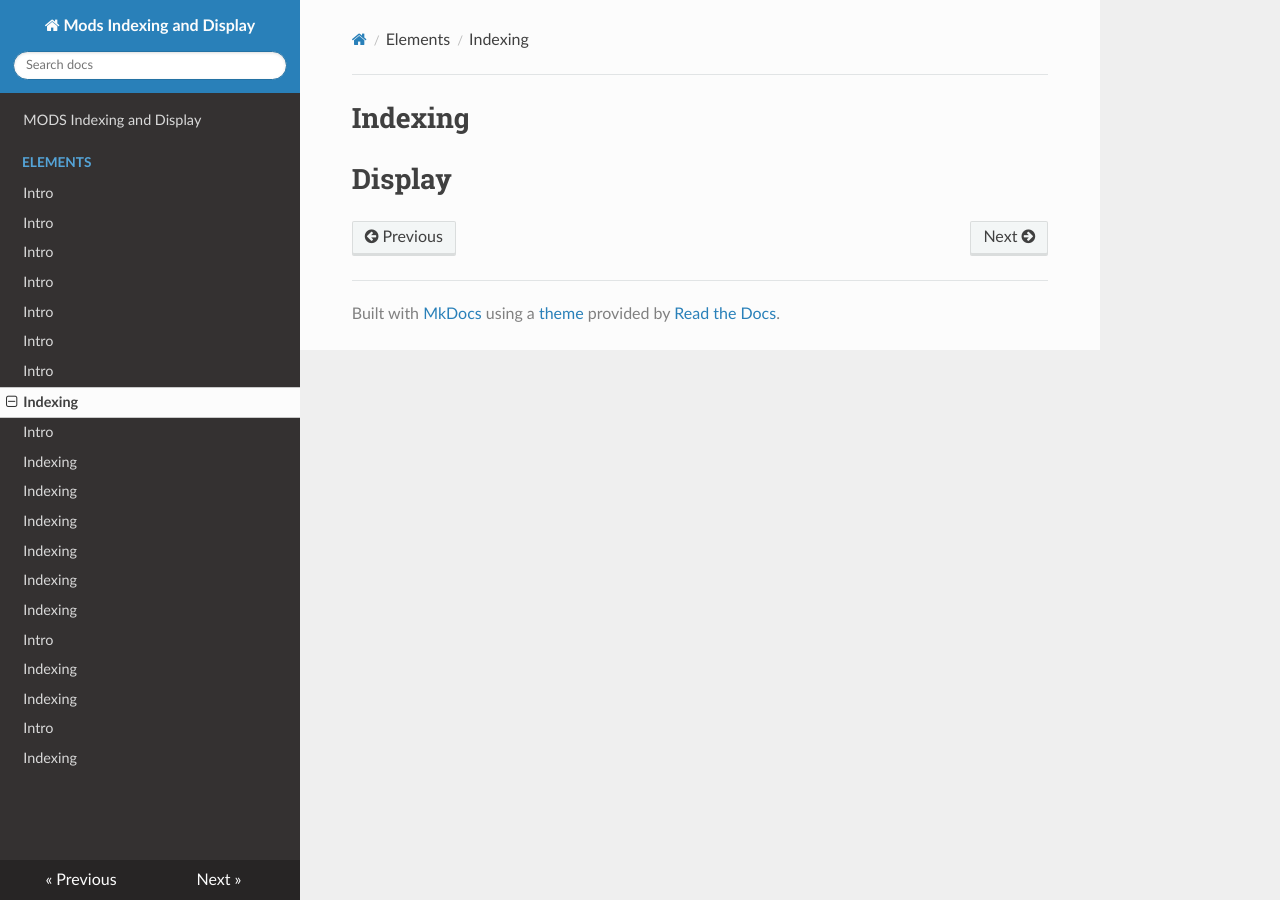
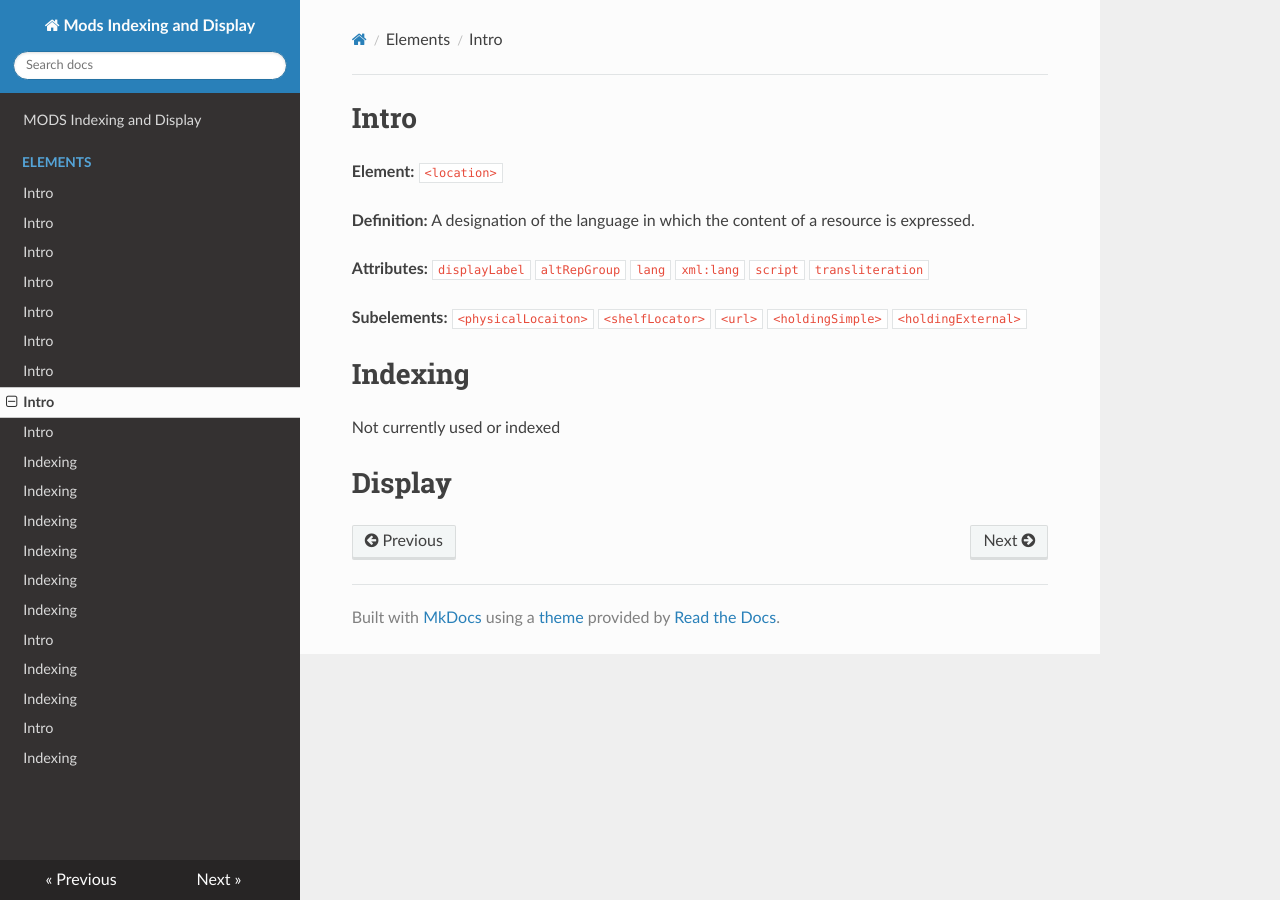
Before and after one commit to Brown-University-Library/mods-documenatation, an MkDocs documentation site: the page built from docs/elements/location.md, in a window 1280 px wide. Built offline with MkDocs 1.6.1, drawn with Linux system fonts in a browser that asks for light colours; nearby versions of some CDN libraries.

Commit message:
location intro and indexing

````diff
--- a/docs/elements/location.md
+++ b/docs/elements/location.md
@@ -1,3 +1,24 @@
+# Intro
+**Element:** ```<location>```
+
+**Definition:** A designation of the language in which the content of a resource is expressed.
+
+**Attributes:**
+```displayLabel```
+```altRepGroup```
+```lang```
+```xml:lang```
+```script```
+```transliteration```
+
+**Subelements:**
+```<physicalLocaiton>```
+```<shelfLocator>```
+```<url>```
+```<holdingSimple>```
+```<holdingExternal>```
+
 # Indexing
+Not currently used or indexed
 
 # Display
````
